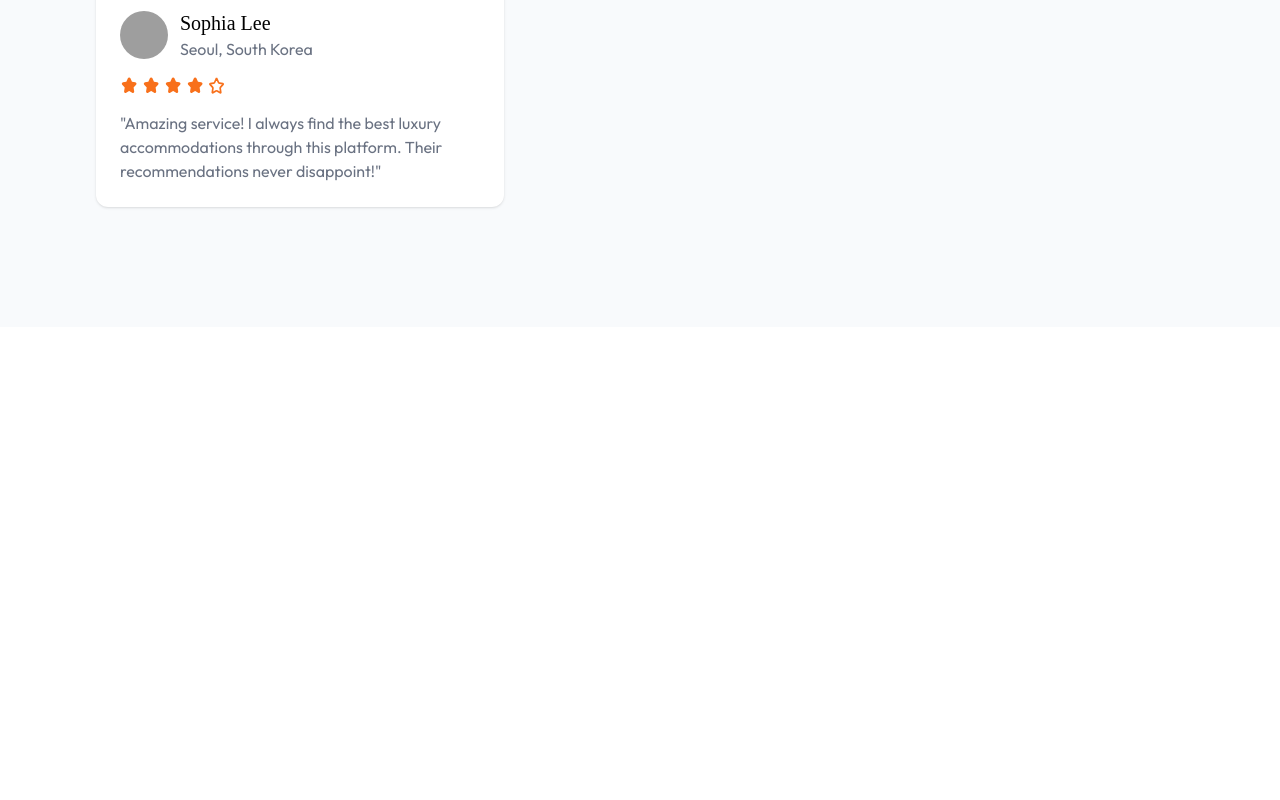
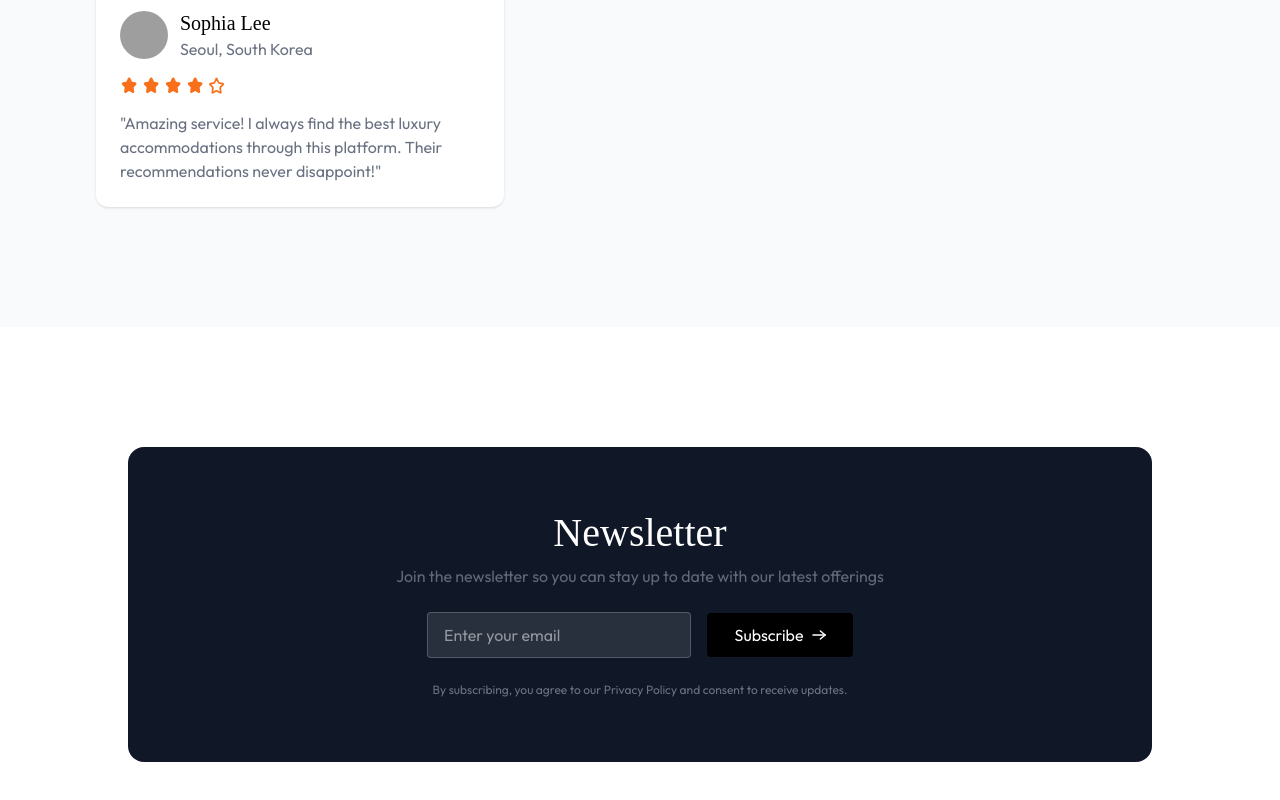
Before and after one commit to Lemlime5336/hotel-booking-app, a React (Vite) app in the folder client/: page / in a window 1280 px wide. Shown: the part 3022-3822 px from the top of the page. Before the commit the page ends 3349 px from the top, so only its background shows below. Built offline with nearby package versions, Linux system fonts and the light colour scheme; no server answers; grey boxes are pictures that could not be loaded; a web font is replaced by a local one.

Commit message:
Completed newsletter

```diff
--- /dev/null
+++ b/client/src/components/NewsLetter.jsx
@@ -0,0 +1,20 @@
+import React from 'react'
+import Title from './Title'
+import { assets } from '../assets/assets'
+
+const NewsLetter = () => {
+  return (
+    <div class="flex flex-col items-center max-w-5xl lg:w-full rounded-2xl px-4 py-12 md:py-16 mx-2 lg:mx-auto my-30 bg-gray-900 text-white">
+        <Title title='Newsletter' subTitle='Join the newsletter so you can stay up to date with our latest offerings'/>
+        <div class="flex flex-col md:flex-row items-center justify-center gap-4 mt-6">
+            <input type="text" class="bg-white/10 px-4 py-2.5 border border-white/20 rounded outline-none max-w-66 w-full" placeholder="Enter your email" />
+                <button class="flex items-center justify-center gap-2 group bg-black px-4 md:px-7 py-2.5 rounded active:scale-95 transition-all">Subscribe
+                    <img src={assets.arrowIcon} alt='arrow-icon' className='w-3.5 invert group-hover:translate-x-1 transiition-all'/>
+                </button>
+        </div>
+        <p class="text-gray-500 mt-6 text-xs text-center">By subscribing, you agree to our Privacy Policy and consent to receive updates.</p>
+    </div>
+  )
+}
+
+export default NewsLetter
--- a/client/src/pages/Home.jsx
+++ b/client/src/pages/Home.jsx
@@ -3,6 +3,7 @@
 import FeatureDestination from '../components/FeatureDestination'
 import ExclusiveOffers from '../components/ExclusiveOffers'
 import Testimonial from '../components/Testimonial'
+import NewsLetter from '../components/NewsLetter'
 
 const Home = () => {
   return (
@@ -11,6 +12,7 @@
         <FeatureDestination />
         <ExclusiveOffers />
         <Testimonial />
+        <NewsLetter />
     </>
   )
 }
```
